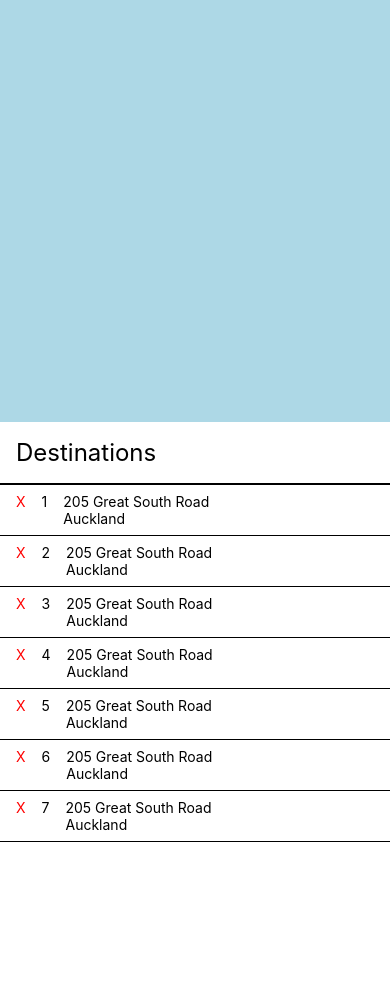
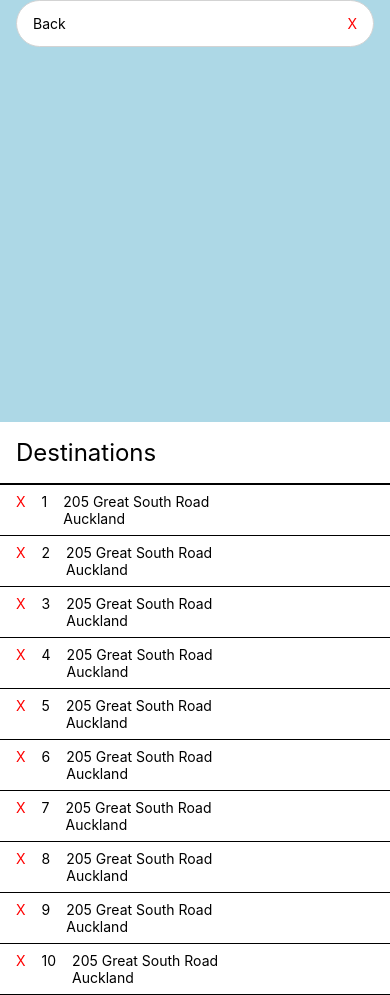
Before and after one commit to garyunyoung/react-native, a React Native app: screen / in a window 390 px wide. Before the commit the page ends 844 px from the top, so only its background shows below. Built offline with nearby package versions, Linux system fonts and the light colour scheme.

Commit message:
Add header and search bar

```diff
--- a/screens/HomeScreen.tsx
+++ b/screens/HomeScreen.tsx
@@ -11,6 +11,7 @@ import {
   View,
   Text,
   FlatList,
+  TextInput,
   StatusBar
 } from 'react-native'
 
@@ -49,13 +50,31 @@ const MOCK_DATA = [
     id: 7,
     streetAddress: '205 Great South Road',
     city: 'Auckland'
+  },
+  {
+    id: 8,
+    streetAddress: '205 Great South Road',
+    city: 'Auckland'
+  },
+  {
+    id: 9,
+    streetAddress: '205 Great South Road',
+    city: 'Auckland'
+  },
+  {
+    id: 10,
+    streetAddress: '205 Great South Road',
+    city: 'Auckland'
   }
 ]
 
 export default function HomeScreen() {
   return (
-    <SafeAreaView style={styles.container}>
+    <View style={styles.container}>
       <View style={styles.map}></View>
+      <SafeAreaView style={styles.header}>
+        <SearchBar />
+      </SafeAreaView>
       <View>
         <View style={styles.heading}>
           <Text style={styles.headingText}>
@@ -71,7 +90,19 @@ export default function HomeScreen() {
         />
       </View>
       <ExpoStatusBar style="auto" />
-    </SafeAreaView>
+    </View>
+  )
+}
+
+function SearchBar() {
+  return (
+    <View style={styles.searchBar}>
+      <Text style={styles.searchBarBack}>Back</Text>
+      <View style={styles.searchBarTextInputWrapper}>
+        <TextInput style={styles.searchBarTextInput} />
+      </View>
+      <Text style={styles.searchBarDeleteTextInput}>X</Text>
+    </View>
   )
 }
 
@@ -93,11 +124,53 @@ function ListItem(props: any) {
 const styles = StyleSheet.create({
   container: {
     flex: 1,
-    backgroundColor: 'white',
-    paddingTop:
+    backgroundColor: 'white'
+  },
+
+  header: {
+    position: 'absolute',
+    top:
       Platform.OS === CONSTANTS.android
         ? StatusBar.currentHeight
-        : 0
+        : 0,
+    left: 0,
+    right: 0,
+
+    marginHorizontal: 16
+  },
+
+  searchBar: {
+    flexDirection: 'row',
+    alignItems: 'center',
+
+    backgroundColor: 'white',
+
+    paddingHorizontal: 16,
+
+    borderRadius: 50,
+    borderWidth: 1,
+    borderColor: 'lightgray',
+
+    position: 'relative'
+  },
+
+  searchBarBack: {},
+
+  searchBarTextInputWrapper: {
+    flexShrink: 1,
+    width: '100%'
+  },
+
+  searchBarTextInput: {
+    fontSize: 18,
+
+    paddingVertical: 12,
+    paddingHorizontal: 8
+  },
+
+  searchBarDeleteTextInput: {
+    color: 'red',
+    paddingLeft: 16
   },
 
   map: {
```
